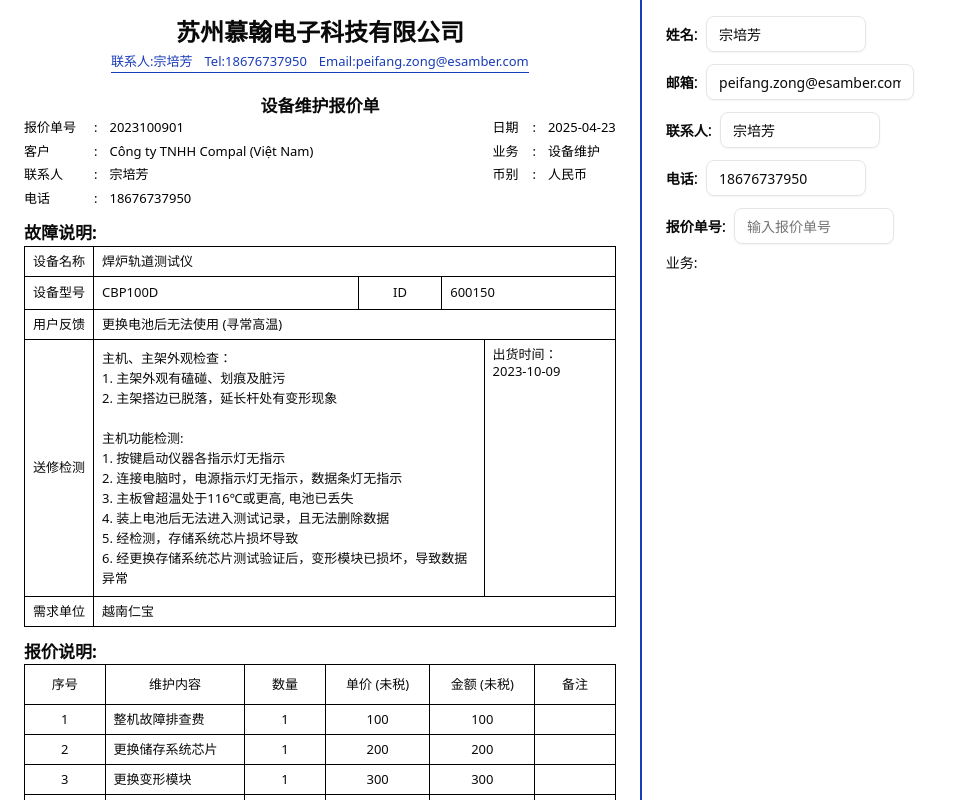
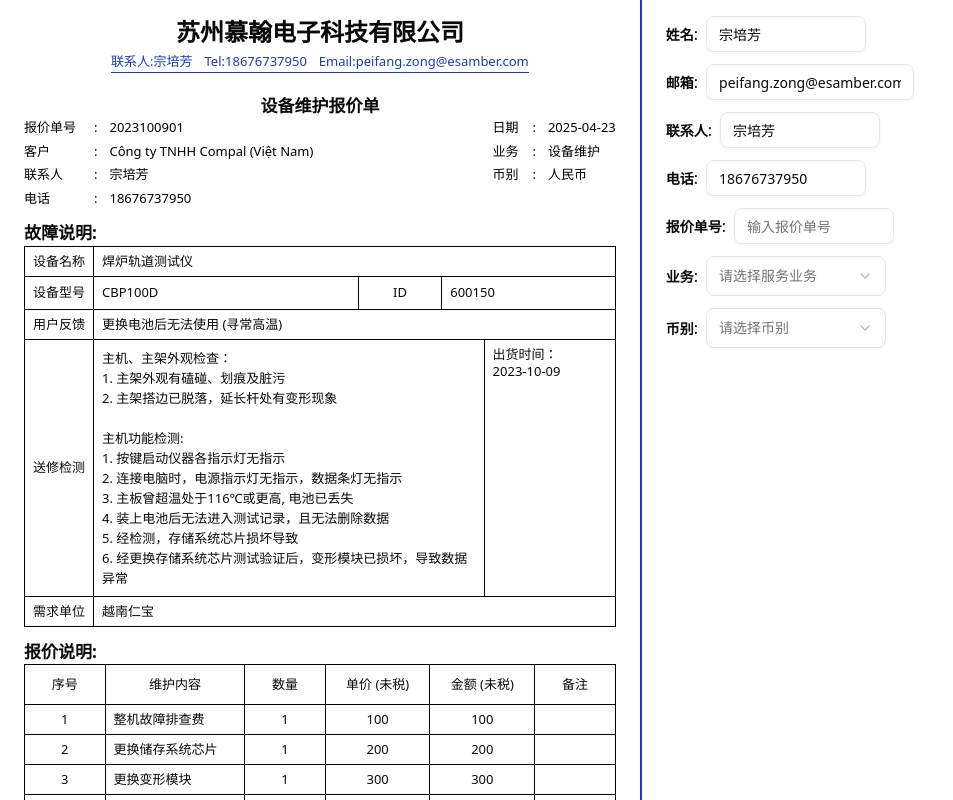
Before and after one commit to nickchow2020/turbo-invoice-app, a Next.js app: page / in a window 1280 px wide. Shown: the top 800 px of the page, without its empty margins (0-953 px from the left). Built offline with nearby package versions, Linux system fonts and the light colour scheme.

Commit message:
add calendar

```diff
--- a/package.json
+++ b/package.json
@@ -8,15 +8,19 @@
   "dependencies": {
     "@radix-ui/react-dropdown-menu": "^2.1.12",
     "@radix-ui/react-label": "^2.1.4",
+    "@radix-ui/react-popover": "^1.1.11",
     "@radix-ui/react-select": "^2.2.2",
+    "@radix-ui/react-slot": "^1.2.0",
     "@tailwindcss/postcss": "^4.1.4",
     "@tanstack/react-table": "^8.21.3",
     "class-variance-authority": "^0.7.1",
     "clsx": "^2.1.1",
+    "date-fns": "^3.6.0",
     "lucide-react": "^0.503.0",
     "next": "^15.3.1",
     "postcss": "^8.5.3",
     "react": "^19.1.0",
+    "react-day-picker": "^8.10.1",
     "react-dom": "^19.1.0",
     "react-hook-form": "^7.56.1",
     "tailwind-merge": "^3.2.0",
--- a/src/app/page.tsx
+++ b/src/app/page.tsx
@@ -6,6 +6,13 @@
 import PricingTable from "@/components/PricingTable";
 import { TitleInfo } from "@/components/TitleInfo";
 import { cn } from "utility/helper";
+import {
+    Select,
+    SelectContent,
+    SelectItem,
+    SelectTrigger,
+    SelectValue,
+} from "@/components/components/ui/select";
 
 function InputColumn({
     className,
@@ -49,6 +56,71 @@
         </div>
     );
 }
+
+function SelectColumn({
+    title,
+    labelClassName,
+    selectorClassName,
+    placeholder,
+    className,
+    dropdownItems,
+}: {
+    className?: string;
+    labelClassName?: string;
+    selectorClassName?: string;
+    title: string;
+    value?: string;
+    placeholder?: string;
+    dropdownItems?: string[];
+}) {
+    return (
+        <div className={cn("flex items-center mb-3", className)}>
+            <Label
+                htmlFor={title}
+                className={cn(
+                    " whitespace-nowrap font-bold text-[14px]",
+                    labelClassName
+                )}
+            >
+                {title}
+            </Label>
+            <span className="mr-2">:</span>
+            <Select>
+                <SelectTrigger className={cn("w-[180px]", selectorClassName)}>
+                    <SelectValue placeholder={placeholder} />
+                </SelectTrigger>
+                <SelectContent>
+                    {dropdownItems?.map((item, index) => (
+                        <SelectItem key={index} value={item}>
+                            {item}
+                        </SelectItem>
+                    ))}
+                </SelectContent>
+            </Select>
+        </div>
+    );
+}
+
+const serviceItems = [
+    "设备维护",
+    "设备维修",
+    "设备保养",
+    "设备清洁",
+    "设备升级",
+    "设备更换",
+    "其他",
+];
+
+const currencyItems = [
+    "人民币",
+    "美元",
+    "欧元",
+    "英镑",
+    "日元",
+    "新加坡元",
+    "港币",
+    "澳大利亚元",
+];
 
 export default function Page() {
     return (
@@ -96,9 +168,16 @@
                     placeholder="输入联系人电话"
                 />
                 <InputColumn title="报价单号" placeholder="输入报价单号" />
-                <div>
-                    <Label>业务:</Label>
-                </div>
+                <SelectColumn
+                    title="业务"
+                    placeholder="请选择服务业务"
+                    dropdownItems={serviceItems}
+                />
+                <SelectColumn
+                    title="币别"
+                    placeholder="请选择币别"
+                    dropdownItems={currencyItems}
+                />
             </div>
         </main>
     );
--- /dev/null
+++ b/src/components/components/ui/button.tsx
@@ -0,0 +1,57 @@
+import * as React from "react";
+import { Slot } from "@radix-ui/react-slot";
+import { cva, type VariantProps } from "class-variance-authority";
+
+import { cn } from "@/components/lib/utils";
+
+const buttonVariants = cva(
+    "inline-flex items-center justify-center gap-2 whitespace-nowrap rounded-md text-sm font-medium ring-offset-background transition-colors focus-visible:outline-none focus-visible:ring-2 focus-visible:ring-ring focus-visible:ring-offset-2 disabled:pointer-events-none disabled:opacity-50 [&_svg]:pointer-events-none [&_svg]:size-4 [&_svg]:shrink-0",
+    {
+        variants: {
+            variant: {
+                default:
+                    "bg-primary text-primary-foreground hover:bg-primary/90",
+                destructive:
+                    "bg-destructive text-destructive-foreground hover:bg-destructive/90",
+                outline:
+                    "border border-input bg-background hover:bg-accent hover:text-accent-foreground",
+                secondary:
+                    "bg-secondary text-secondary-foreground hover:bg-secondary/80",
+                ghost: "hover:bg-accent hover:text-accent-foreground",
+                link: "text-primary underline-offset-4 hover:underline",
+            },
+            size: {
+                default: "h-10 px-4 py-2",
+                sm: "h-9 rounded-md px-3",
+                lg: "h-11 rounded-md px-8",
+                icon: "h-10 w-10",
+            },
+        },
+        defaultVariants: {
+            variant: "default",
+            size: "default",
+        },
+    }
+);
+
+export interface ButtonProps
+    extends React.ButtonHTMLAttributes<HTMLButtonElement>,
+        VariantProps<typeof buttonVariants> {
+    asChild?: boolean;
+}
+
+const Button = React.forwardRef<HTMLButtonElement, ButtonProps>(
+    ({ className, variant, size, asChild = false, ...props }, ref) => {
+        const Comp = asChild ? Slot : "button";
+        return (
+            <Comp
+                className={cn(buttonVariants({ variant, size, className }))}
+                ref={ref}
+                {...props}
+            />
+        );
+    }
+);
+Button.displayName = "Button";
+
+export { Button, buttonVariants };
--- /dev/null
+++ b/src/components/components/ui/calendar.tsx
@@ -0,0 +1,76 @@
+"use client";
+
+import * as React from "react";
+import { ChevronLeft, ChevronRight } from "lucide-react";
+import { DayPicker } from "react-day-picker";
+
+import { cn } from "@/components/lib/utils";
+import { buttonVariants } from "@/components/components/ui/button";
+
+export type CalendarProps = React.ComponentProps<typeof DayPicker>;
+
+function Calendar({
+    className,
+    classNames,
+    showOutsideDays = true,
+    ...props
+}: CalendarProps) {
+    return (
+        <DayPicker
+            showOutsideDays={showOutsideDays}
+            className={cn("p-3", className)}
+            classNames={{
+                months: "flex flex-col sm:flex-row space-y-4 sm:space-x-4 sm:space-y-0",
+                month: "space-y-4",
+                caption: "flex justify-center pt-1 relative items-center",
+                caption_label: "text-sm font-medium",
+                nav: "space-x-1 flex items-center",
+                nav_button: cn(
+                    buttonVariants({ variant: "outline" }),
+                    "h-7 w-7 bg-transparent p-0 opacity-50 hover:opacity-100"
+                ),
+                nav_button_previous: "absolute left-1",
+                nav_button_next: "absolute right-1",
+                table: "w-full border-collapse space-y-1",
+                head_row: "flex",
+                head_cell:
+                    "text-muted-foreground rounded-md w-9 font-normal text-[0.8rem]",
+                row: "flex w-full mt-2",
+                cell: "h-9 w-9 text-center text-sm p-0 relative [&:has([aria-selected].day-range-end)]:rounded-r-md [&:has([aria-selected].day-outside)]:bg-accent/50 [&:has([aria-selected])]:bg-accent first:[&:has([aria-selected])]:rounded-l-md last:[&:has([aria-selected])]:rounded-r-md focus-within:relative focus-within:z-20",
+                day: cn(
+                    buttonVariants({ variant: "ghost" }),
+                    "h-9 w-9 p-0 font-normal aria-selected:opacity-100"
+                ),
+                day_range_end: "day-range-end",
+                day_selected:
+                    "bg-primary text-primary-foreground hover:bg-primary hover:text-primary-foreground focus:bg-primary focus:text-primary-foreground",
+                day_today: "bg-accent text-accent-foreground",
+                day_outside:
+                    "day-outside text-muted-foreground aria-selected:bg-accent/50 aria-selected:text-muted-foreground",
+                day_disabled: "text-muted-foreground opacity-50",
+                day_range_middle:
+                    "aria-selected:bg-accent aria-selected:text-accent-foreground",
+                day_hidden: "invisible",
+                ...classNames,
+            }}
+            components={{
+                IconLeft: ({ className, ...props }) => (
+                    <ChevronLeft
+                        className={cn("h-4 w-4", className)}
+                        {...props}
+                    />
+                ),
+                IconRight: ({ className, ...props }) => (
+                    <ChevronRight
+                        className={cn("h-4 w-4", className)}
+                        {...props}
+                    />
+                ),
+            }}
+            {...props}
+        />
+    );
+}
+Calendar.displayName = "Calendar";
+
+export { Calendar };
--- /dev/null
+++ b/src/components/components/ui/popover.tsx
@@ -0,0 +1,30 @@
+"use client";
+
+import * as React from "react";
+import * as PopoverPrimitive from "@radix-ui/react-popover";
+
+import { cn } from "@/components/lib/utils";
+const Popover = PopoverPrimitive.Root;
+
+const PopoverTrigger = PopoverPrimitive.Trigger;
+
+const PopoverContent = React.forwardRef<
+    React.ElementRef<typeof PopoverPrimitive.Content>,
+    React.ComponentPropsWithoutRef<typeof PopoverPrimitive.Content>
+>(({ className, align = "center", sideOffset = 4, ...props }, ref) => (
+    <PopoverPrimitive.Portal>
+        <PopoverPrimitive.Content
+            ref={ref}
+            align={align}
+            sideOffset={sideOffset}
+            className={cn(
+                "z-50 w-72 rounded-md border bg-popover p-4 text-popover-foreground shadow-md outline-none data-[state=open]:animate-in data-[state=closed]:animate-out data-[state=closed]:fade-out-0 data-[state=open]:fade-in-0 data-[state=closed]:zoom-out-95 data-[state=open]:zoom-in-95 data-[side=bottom]:slide-in-from-top-2 data-[side=left]:slide-in-from-right-2 data-[side=right]:slide-in-from-left-2 data-[side=top]:slide-in-from-bottom-2 origin-[--radix-popover-content-transform-origin]",
+                className
+            )}
+            {...props}
+        />
+    </PopoverPrimitive.Portal>
+));
+PopoverContent.displayName = PopoverPrimitive.Content.displayName;
+
+export { Popover, PopoverTrigger, PopoverContent };
```
Also changed, not shown: 1 other file (tests, documents, lock files or other folders).
